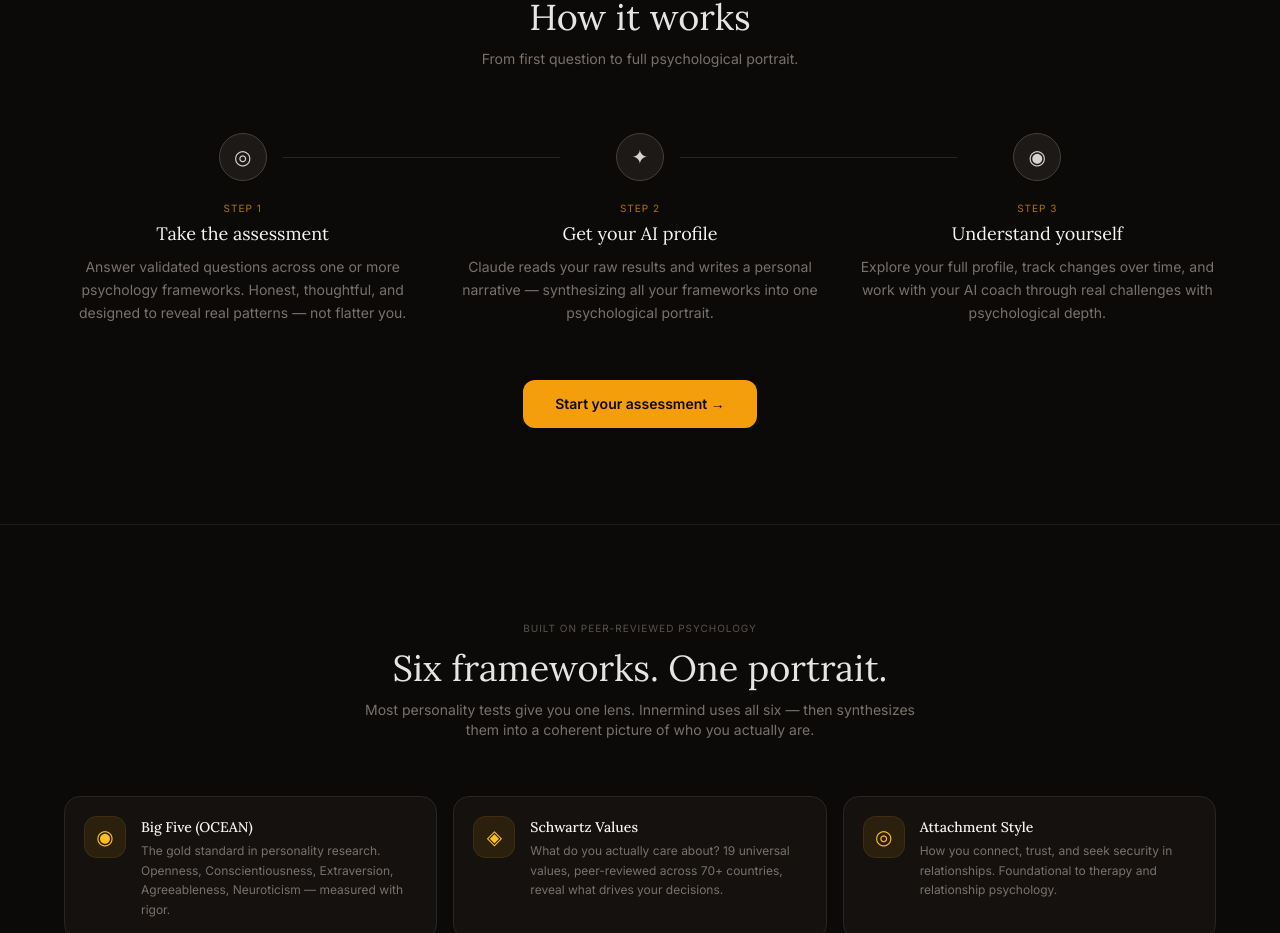
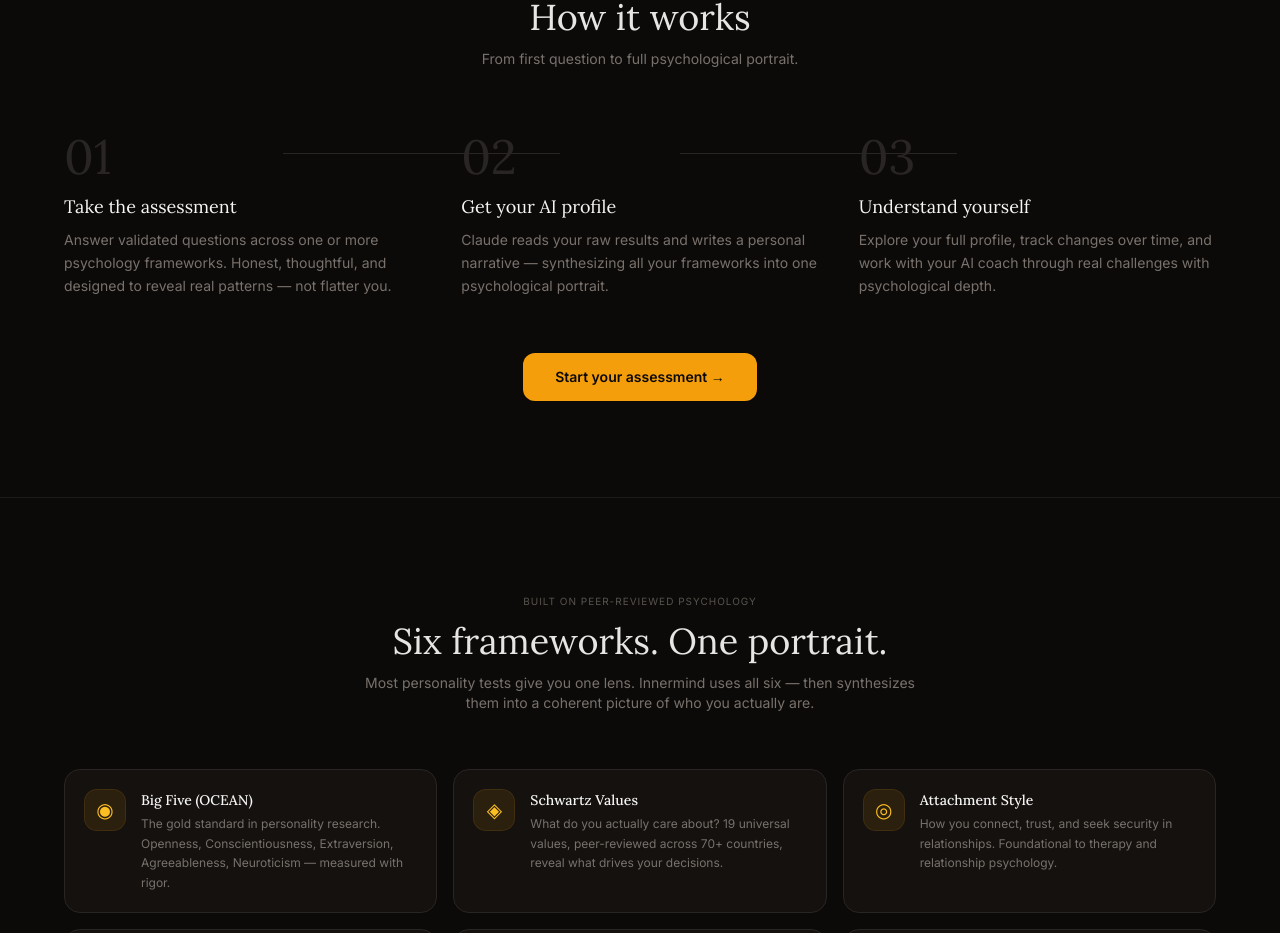
Before and after one commit to raghav-agarwal-22/psychological-profiling, a Next.js app in the folder apps/web/: page / in a window 1280 px wide. Shown: the part 1275-2208 px from the top of the page. Built offline with nearby package versions, Linux system fonts and the light colour scheme; no server answers.

Commit message:
style(design): FINDING-006 — replace generic icon-in-circle step indicators with editorial serif numerals

```diff
--- a/apps/web/src/app/page.tsx
+++ b/apps/web/src/app/page.tsx
@@ -243,15 +243,12 @@ export default async function HomePage() {
           </p>
           <div className="grid gap-10 sm:grid-cols-3">
             {HOW_IT_WORKS.map((step, i) => (
-              <div key={step.title} className="relative text-center">
+              <div key={step.title} className="relative">
                 {i < HOW_IT_WORKS.length - 1 && (
-                  <div className="absolute top-6 left-[calc(50%+2.5rem)] hidden h-px w-[calc(100%-5rem)] bg-stone-800 sm:block" />
+                  <div className="absolute top-5 left-[calc(50%+2.5rem)] hidden h-px w-[calc(100%-5rem)] bg-stone-800 sm:block" />
                 )}
-                <div className="mx-auto mb-5 flex h-12 w-12 items-center justify-center rounded-full border border-stone-700 bg-stone-900 text-xl text-stone-300">
-                  {step.icon}
-                </div>
-                <p className="mb-1 text-[10px] uppercase tracking-widest text-amber-500/70">
-                  Step {i + 1}
+                <p className="mb-3 font-serif text-5xl font-light text-stone-800 leading-none">
+                  {String(i + 1).padStart(2, '0')}
                 </p>
                 <h3 className="mb-2 font-serif text-lg text-stone-100">{step.title}</h3>
                 <p className="text-sm text-stone-500 leading-relaxed">{step.description}</p>
```
